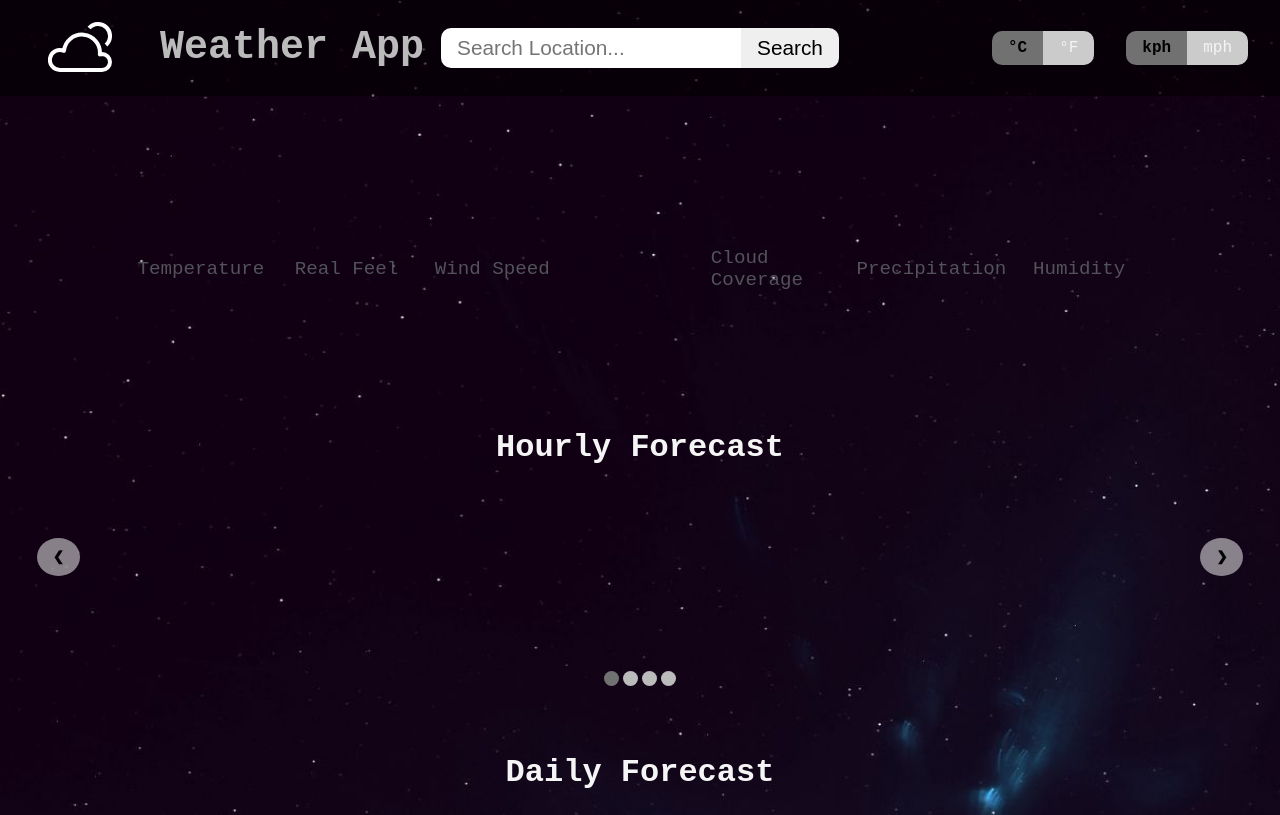
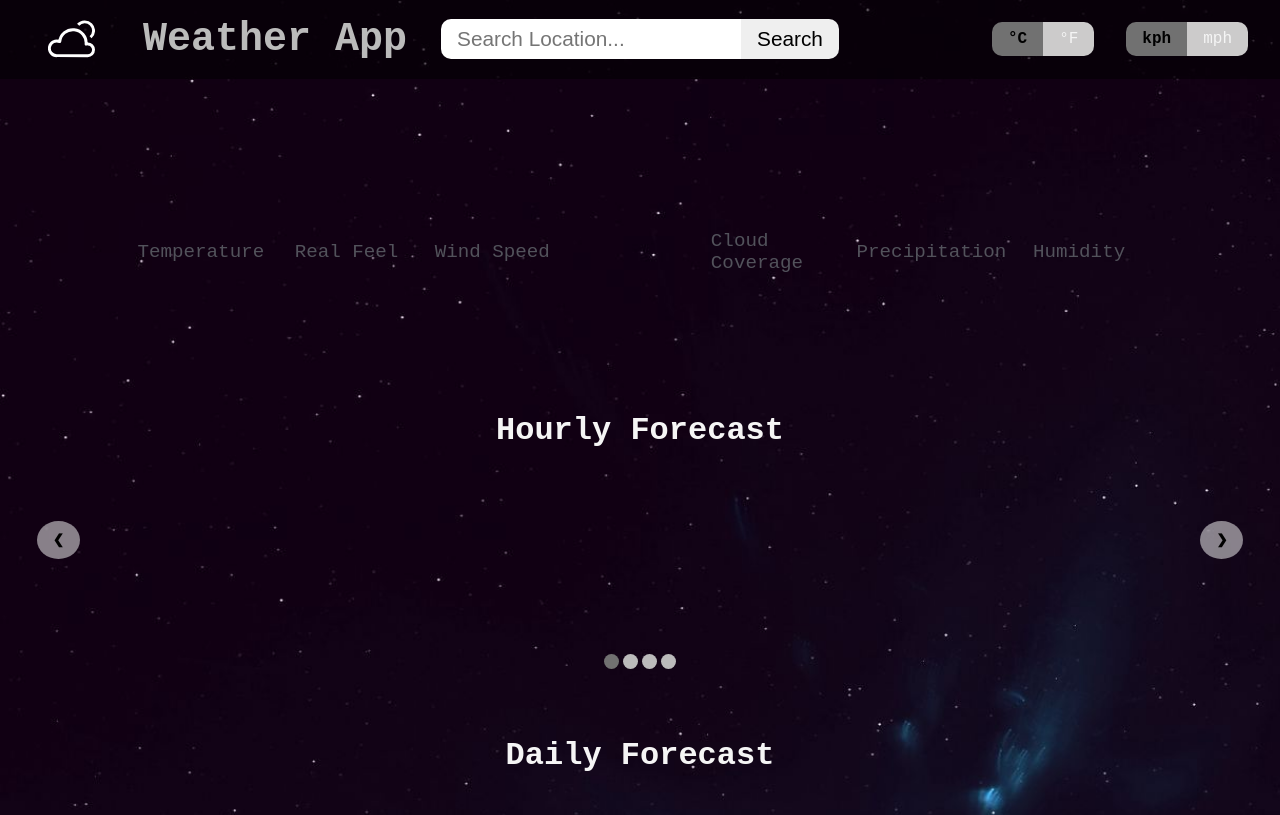
Before and after one commit to preto-phil/Weather-App, a plain HTML site: page Version-1/index.html in a window 1280 px wide. Shown: the top 815 px of the page. Drawn offline with Linux system fonts and the light colour scheme; no server answers.

Commit message:
Logo size changed

```diff
--- a/Version-1/style.css
+++ b/Version-1/style.css
@@ -77,8 +77,8 @@ header {
 
 .logo {
   margin: 1rem;
-  width: 15%;
-  height: 60%;
+  width: 11%;
+  height: 50%;
 
   padding-left: 2rem;
 
```
